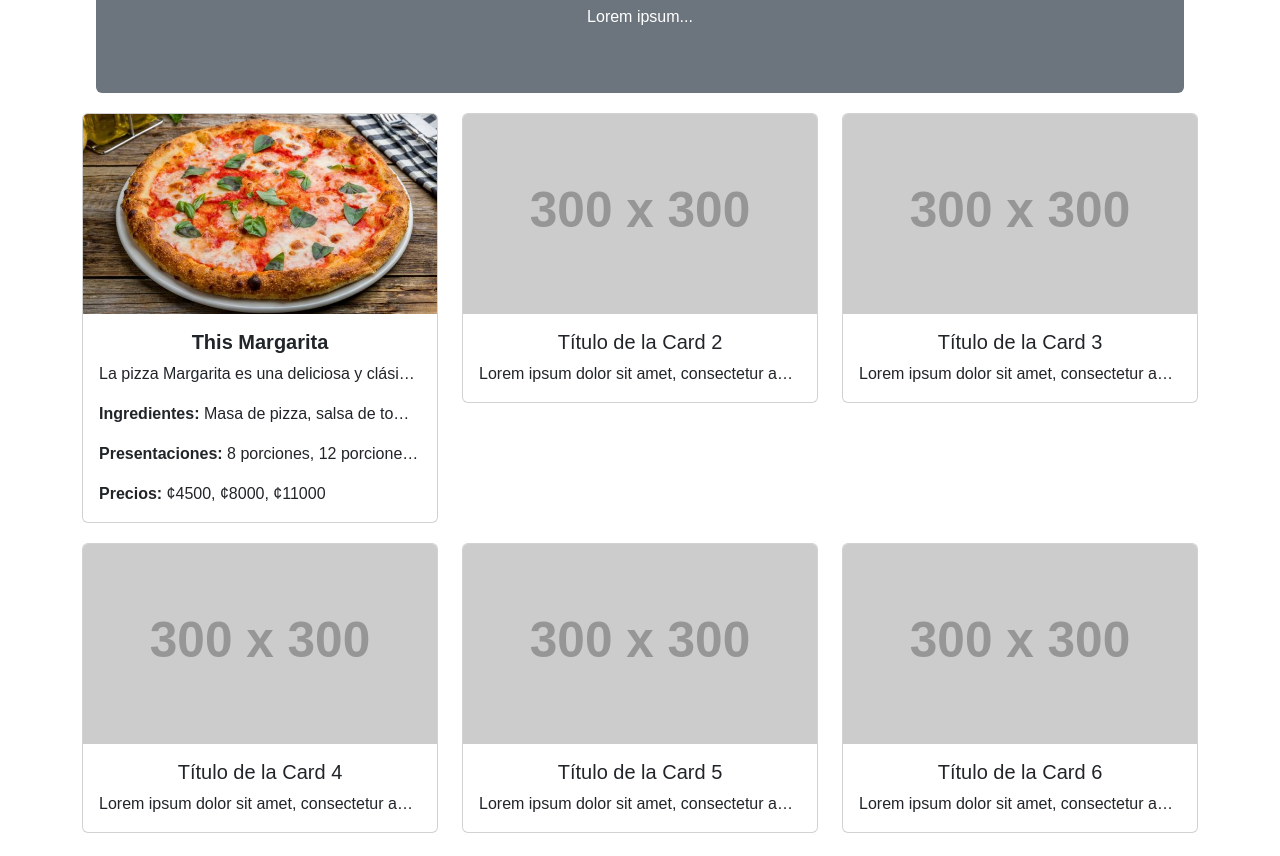
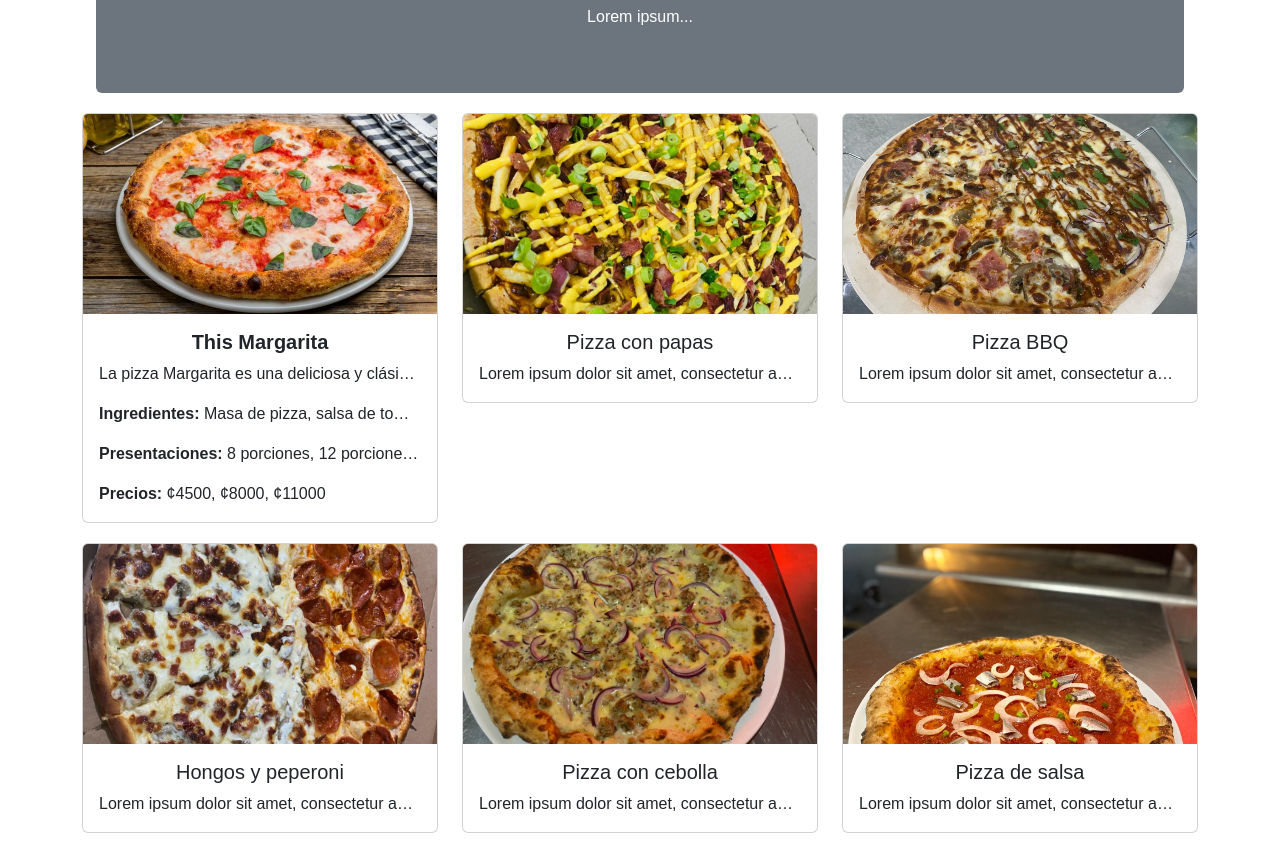
Before and after one commit to AndresCRSR/t-t, a plain HTML site: page pizzamenu.html in a window 1280 px wide. Shown: the part 228-1084 px from the top of the page. Drawn offline with nearby package versions, Linux system fonts and the light colour scheme; placeholder pictures from the web are drawn by us.

Commit message:
pizzas imagen

```diff
--- a/pizzamenu.html
+++ b/pizzamenu.html
@@ -47,45 +47,45 @@
             </div>
             <div class="col-md-4">
                 <div class="card">
-                    <img src="https://via.placeholder.com/300" class="card-img-top" alt="...">
+                    <img src="img/pizza con papas.jpg" class="card-img-top" alt="...">
                     <div class="card-body">
-                        <h5 class="card-title text-center" >Título de la Card 2</h5>
+                        <h5 class="card-title text-center" >Pizza con papas</h5>
                         <p class="card-text">Lorem ipsum dolor sit amet, consectetur adipiscing elit. Sed viverra nunc eget diam tempor, vel condimentum ipsum tempus.</p>
                     </div>
                 </div>
             </div>
             <div class="col-md-4">
                 <div class="card">
-                    <img src="https://via.placeholder.com/300" class="card-img-top" alt="...">
+                    <img src="img/pizzabbq.jpg" class="card-img-top" alt="...">
                     <div class="card-body">
-                        <h5 class="card-title text-center">Título de la Card 3</h5>
+                        <h5 class="card-title text-center">Pizza BBQ</h5>
                         <p class="card-text">Lorem ipsum dolor sit amet, consectetur adipiscing elit. Sed viverra nunc eget diam tempor, vel condimentum ipsum tempus.</p>
                     </div>
                 </div>
             </div>
             <div class="col-md-4">
                 <div class="card">
-                    <img src="https://via.placeholder.com/300" class="card-img-top" alt="...">
+                    <img src="img/pizzamitadpeproniyhongos.jpg" class="card-img-top" alt="...">
                     <div class="card-body">
-                        <h5 class="card-title text-center">Título de la Card 4</h5>
+                        <h5 class="card-title text-center">Hongos y peperoni</h5>
                         <p class="card-text">Lorem ipsum dolor sit amet, consectetur adipiscing elit. Sed viverra nunc eget diam tempor, vel condimentum ipsum tempus.</p>
                     </div>
                 </div>
             </div>
             <div class="col-md-4">
                 <div class="card">
-                    <img src="https://via.placeholder.com/300" class="card-img-top" alt="...">
+                    <img src="img/pizzacon cebolla.jpg" class="card-img-top" alt="...">
                     <div class="card-body">
-                        <h5 class="card-title text-center">Título de la Card 5</h5>
+                        <h5 class="card-title text-center">Pizza con cebolla</h5>
                         <p class="card-text">Lorem ipsum dolor sit amet, consectetur adipiscing elit. Sed viverra nunc eget diam tempor, vel condimentum ipsum tempus.</p>
                     </div>
                 </div>
             </div>
             <div class="col-md-4">
                 <div class="card">
-                    <img src="https://via.placeholder.com/300" class="card-img-top" alt="...">
+                    <img src="img/pizzasolosalsa.jpg" class="card-img-top" alt="...">
                     <div class="card-body">
-                        <h5 class="card-title text-center">Título de la Card 6</h5>
+                        <h5 class="card-title text-center">Pizza de salsa</h5>
                         <p class="card-text">Lorem ipsum dolor sit amet, consectetur adipiscing elit. Sed viverra nunc eget diam tempor, vel condimentum ipsum tempus.</p>
                     </div>
                 </div>
```
Also changed, not shown: img/pizza con papas.jpg (added), img/pizzabbq.jpg (added), img/pizzacon cebolla.jpg (added), img/pizzamitadpeproniyhongos.jpg (added), img/pizzasolosalsa.jpg (added).
